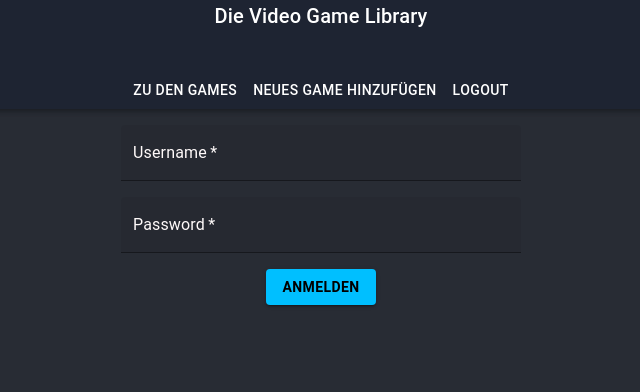
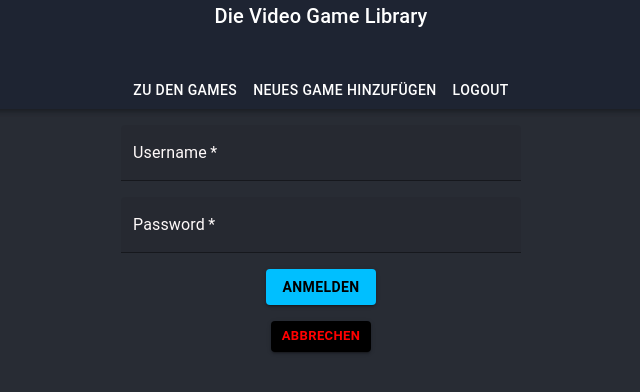
Before and after one commit to CodingRobIT/Digitales-Gesellenstueck, a React (Create React App) app in the folder frontend/: page /signup in a window 1280 px wide. Shown: the top 392 px of the page, without its empty margins (319-959 px from the left). Built offline with nearby package versions, Linux system fonts and the light colour scheme; no server answers.

Commit message:
added abort button on SignUpPage.tsx

```diff
--- a/frontend/src/components/SignUpPage.tsx
+++ b/frontend/src/components/SignUpPage.tsx
@@ -83,6 +83,24 @@ export const SignUpPage = (props: createUserProps) => {
                     }}>
                 Anmelden
             </Button>
+            <Button variant="contained"
+                    sx={{
+                        bgcolor: "black",
+                        color: "red",
+                        fontWeight: "bold",
+                        minWidth: "100px",
+                        maxWidth: "200px",
+                        mx: "auto",
+                        "&:hover": {
+                            color: "snow",
+                            bgcolor: "#9D1911"
+                        },
+                    }}
+                    size="small"
+                    onClick={() => navigate(`/login`)}
+            >
+                Abbrechen
+            </Button>
         </FormContainer>
     );
 
```
